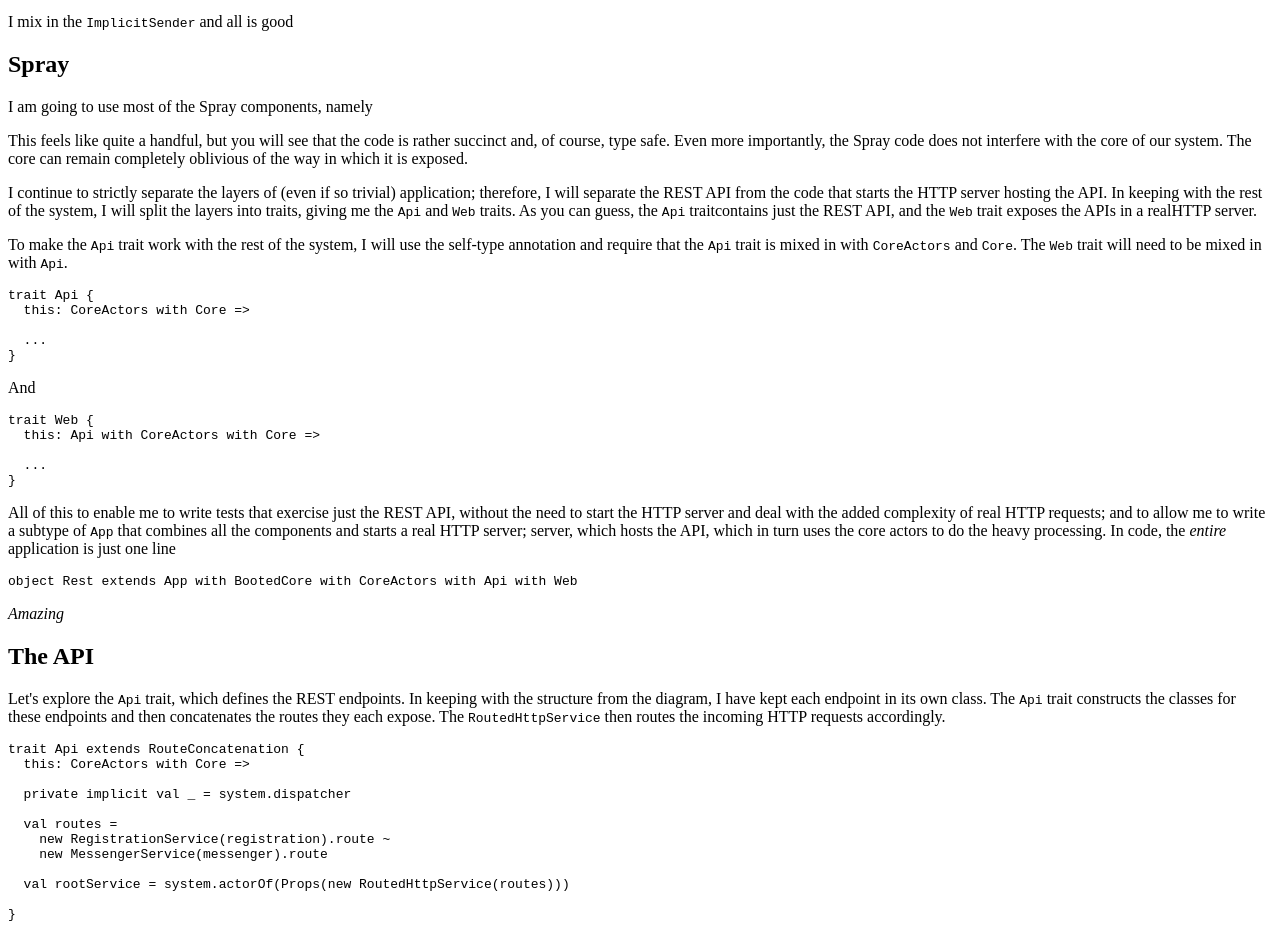
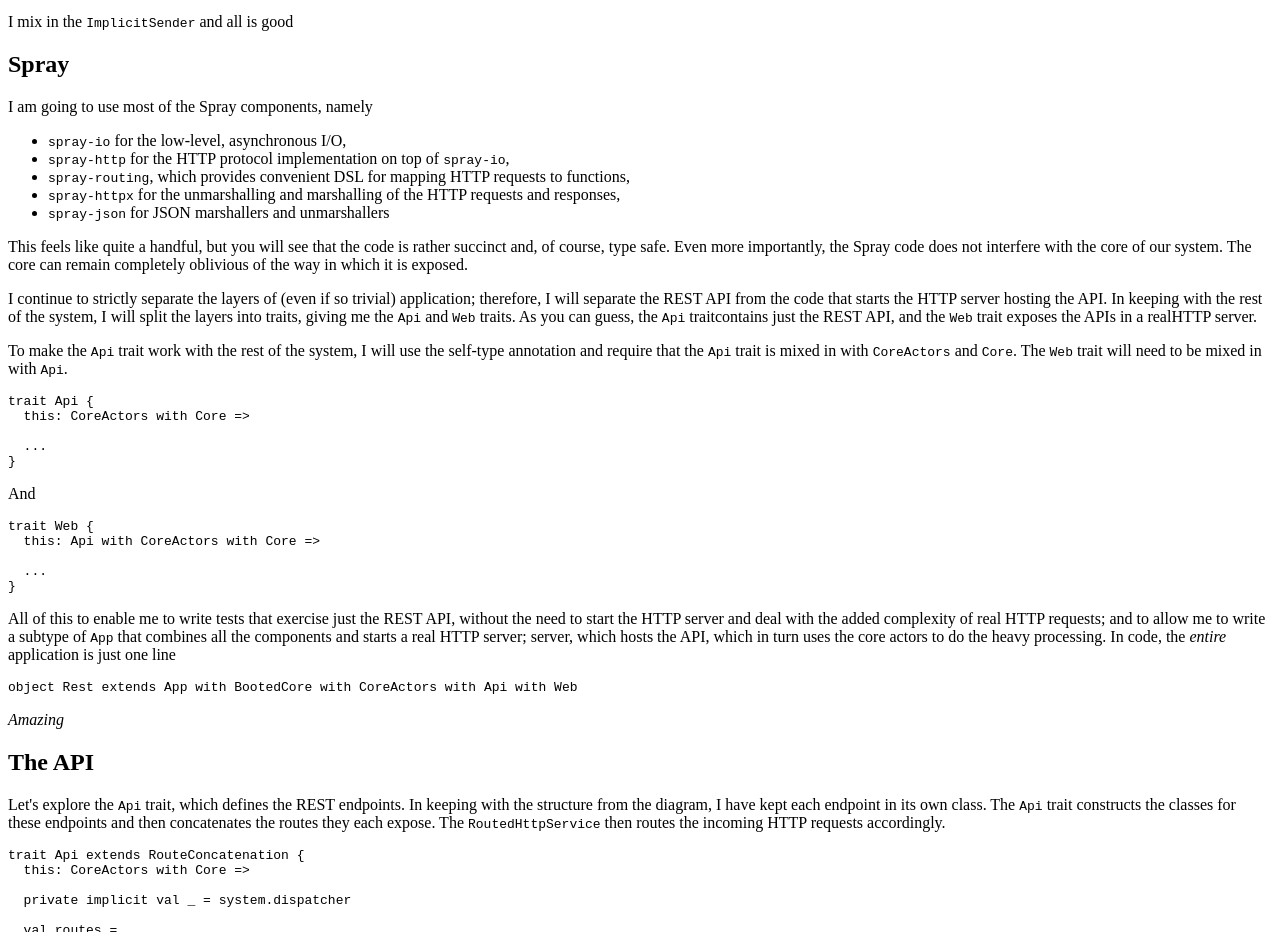
Before and after one commit to eigengo/activator-akka-spray, a plain HTML site: page tutorial/index.html in a window 1280 px wide. Shown: the part 3784-4716 px from the top of the page. Drawn offline with Linux system fonts and the light colour scheme.

Commit message:
Better index.html

```diff
--- a/tutorial/index.html
+++ b/tutorial/index.html
@@ -165,6 +165,13 @@ class RegistrationActorSpec extends TestKit(ActorSystem())
 <div>
 <h2>Spray</h2>
 <p>I am going to use most of the Spray components, namely</p>
+<ul>
+<li><code>spray-io</code> for the low-level, asynchronous I/O,</li>
+<li><code>spray-http</code> for the HTTP protocol implementation on top of <code>spray-io</code>,</li>
+<li><code>spray-routing</code>, which provides convenient DSL for mapping HTTP requests to functions,</li>
+<li><code>spray-httpx</code> for the unmarshalling and marshalling of the HTTP requests and responses,</li>
+<li><code>spray-json</code> for JSON marshallers and unmarshallers</li>
+</ul>
 <p>This feels like quite a handful, but you will see that the code is rather succinct and, of course, type safe. Even more importantly, the Spray code does not interfere with the core of our system. The core can remain completely oblivious of the way in which it is exposed.</p>
 <p>I continue to strictly separate the layers of (even if so trivial) application; therefore, I will separate the REST API from the code that starts the HTTP server hosting the API. In keeping with the rest of the system, I will split the layers into traits, giving me the <code>Api</code> and <code>Web</code> traits. As you can guess, the <code>Api</code> traitcontains just the REST API, and the <code>Web</code> trait exposes the APIs in a realHTTP server.</p>
 <p>To make the <code>Api</code> trait work with the rest of the system, I will use the self-type annotation and require that the <code>Api</code> trait is mixed in with <code>CoreActors</code> and <code>Core</code>. The <code>Web</code> trait will need to be mixed in with <code>Api</code>.</p>
```
